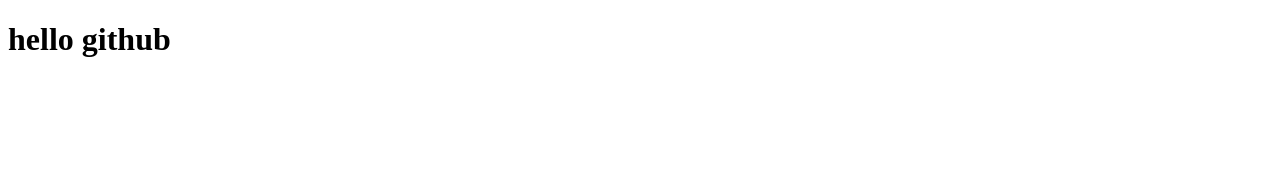
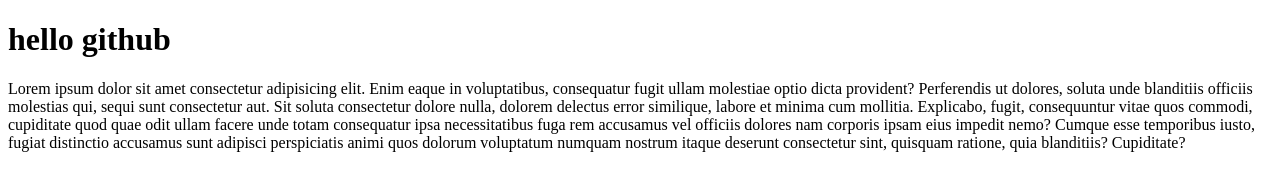
Before and after one commit to nh-polash/javascript-scm, a plain HTML site: page index.html in a window 1280 px wide. Drawn offline with Linux system fonts and the light colour scheme.

Commit message:
github code rakhlam jibone first

```diff
--- a/index.html
+++ b/index.html
@@ -7,5 +7,6 @@
 </head>
 <body>
     <h1>hello github</h1>
+    <p>Lorem ipsum dolor sit amet consectetur adipisicing elit. Enim eaque in voluptatibus, consequatur fugit ullam molestiae optio dicta provident? Perferendis ut dolores, soluta unde blanditiis officiis molestias qui, sequi sunt consectetur aut. Sit soluta consectetur dolore nulla, dolorem delectus error similique, labore et minima cum mollitia. Explicabo, fugit, consequuntur vitae quos commodi, cupiditate quod quae odit ullam facere unde totam consequatur ipsa necessitatibus fuga rem accusamus vel officiis dolores nam corporis ipsam eius impedit nemo? Cumque esse temporibus iusto, fugiat distinctio accusamus sunt adipisci perspiciatis animi quos dolorum voluptatum numquam nostrum itaque deserunt consectetur sint, quisquam ratione, quia blanditiis? Cupiditate?</p>
 </body>
 </html>
```
